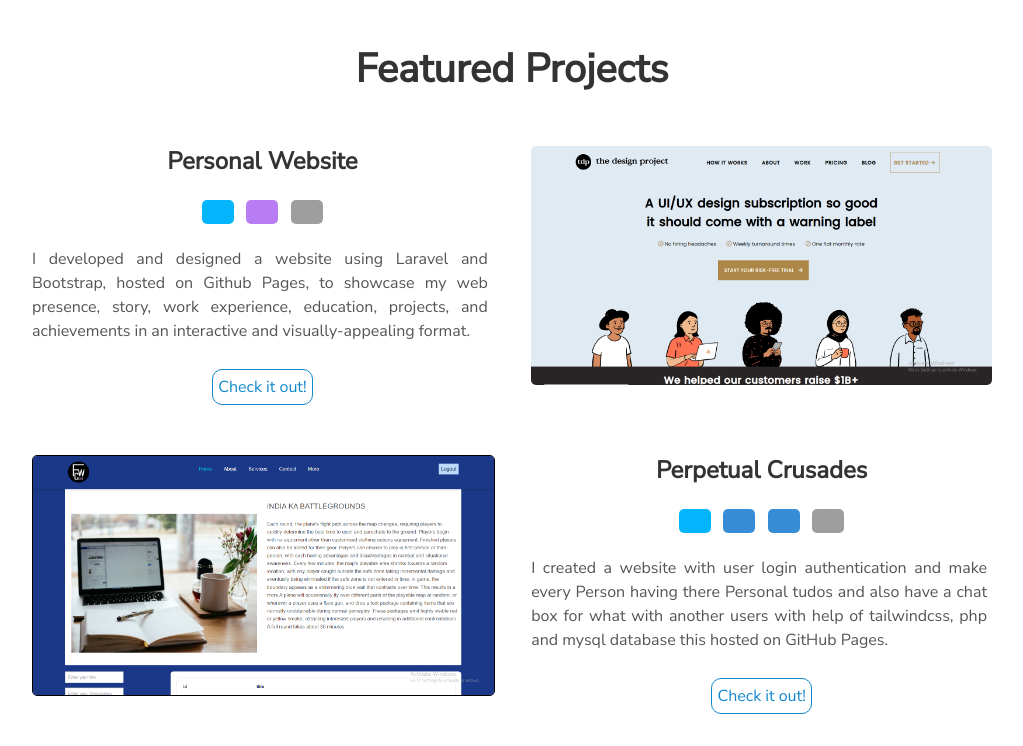
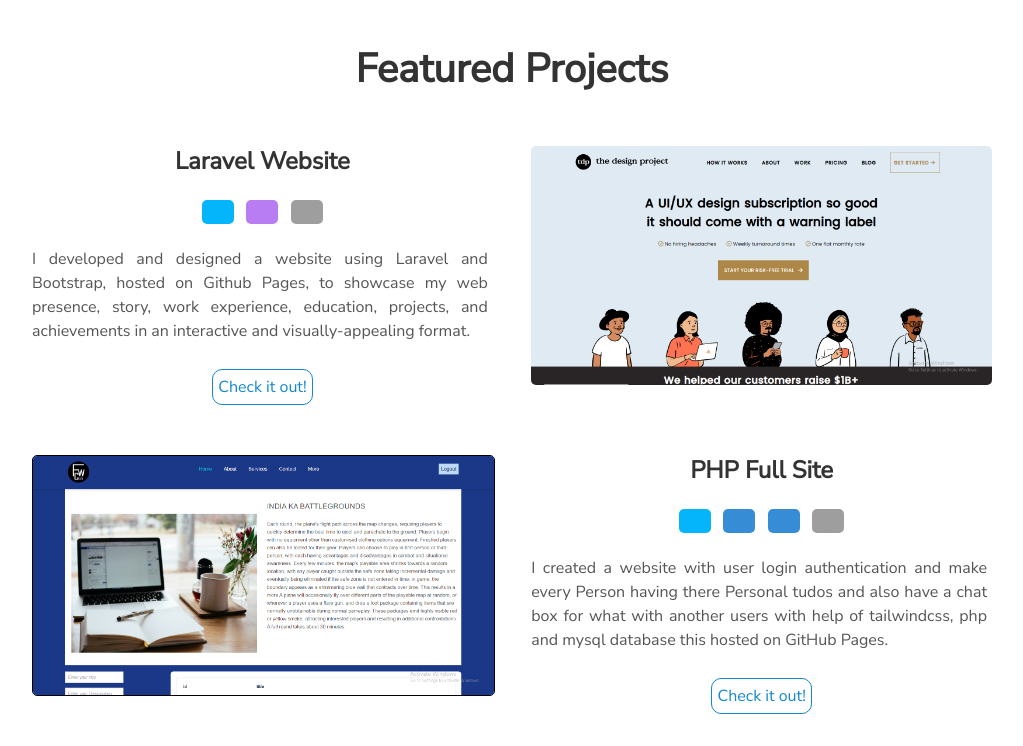
Before and after one commit to Arjunprajapat732/portfolioArjun.github.io, a plain HTML site: page index.html in a window 1280 px wide. Shown: the part 1900-2646 px from the top of the page, without its empty margins (128-1151 px from the left). Drawn offline with nearby package versions, Linux system fonts and the light colour scheme; grey boxes are pictures that could not be loaded.

Commit message:
Add files via upload

```diff
--- a/index.html
+++ b/index.html
@@ -131,7 +131,7 @@
         </picture>
       </div>
       <div class="contents" style="text-align: center">
-        <h3>Personal Website</h3>
+        <h3>Laravel Website</h3>
         <div>
           <img height="32" width="32" src="https://unpkg.com/simple-icons@3.4.0/icons/laravel.svg"
             style="filter: invert(73%) sepia(74%) saturate(1552%) hue-rotate(169deg) brightness(109%) contrast(97%)" />
@@ -160,7 +160,7 @@
         </picture>
       </div>
       <div class="contents-right" style="text-align: center">
-        <h3>Perpetual Crusades</h3>
+        <h3>PHP Full Site</h3>
         <img height="32" width="32" src="https://unpkg.com/simple-icons@3.4.0/icons/php.svg"
           style="filter: invert(73%) sepia(74%) saturate(1552%) hue-rotate(169deg) brightness(109%) contrast(97%)" />
         &nbsp;
@@ -217,7 +217,7 @@
         </picture>
       </div>
       <div class="contents-right" style="text-align: center">
-        <h3>Perpetual Crusades</h3>
+        <h3>Zoo application</h3>
         <img height="32" width="32" src="https://unpkg.com/simple-icons@3.4.0/icons/figma.svg"
           style="filter: invert(73%) sepia(74%) saturate(1552%) hue-rotate(169deg) brightness(109%) contrast(97%)" />
         &nbsp;
```
